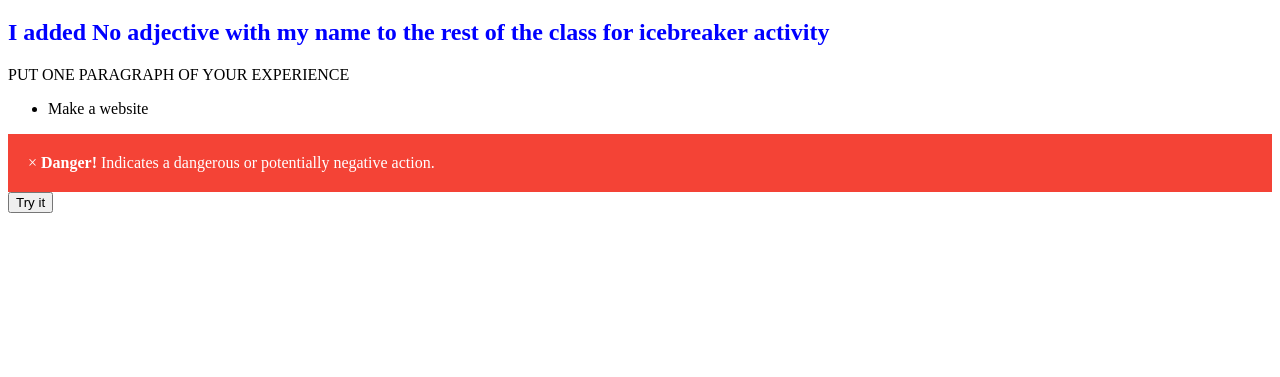
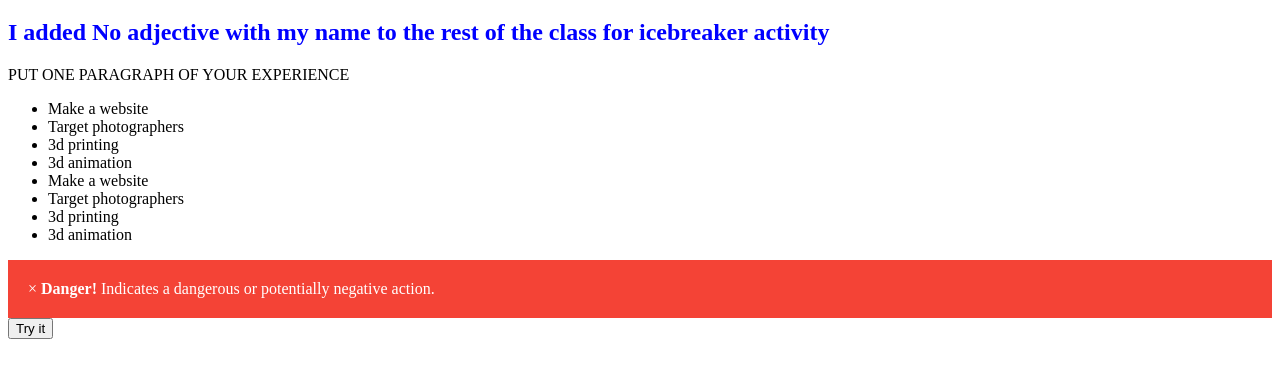
Before and after one commit to DES307/hellow-des307-liyuchang, a plain HTML site: page index.html in a window 1280 px wide. Shown: the part 61-438 px from the top of the page. Drawn offline with Linux system fonts and the light colour scheme.

Commit message:
local change

```diff
--- a/index.html
+++ b/index.html
@@ -47,7 +47,13 @@
 				<p>PUT ONE PARAGRAPH OF YOUR EXPERIENCE</p>
 				<ul>
 					<li>Make a website</li>
-
+					<li>Target photographers</li>
+					<li>3d printing</li>
+					<li>3d animation</li>
+					<li>Make a website</li>
+					<li>Target photographers</li>
+					<li>3d printing</li>
+					<li>3d animation</li>
 
 				</ul>
 			</div>
```
